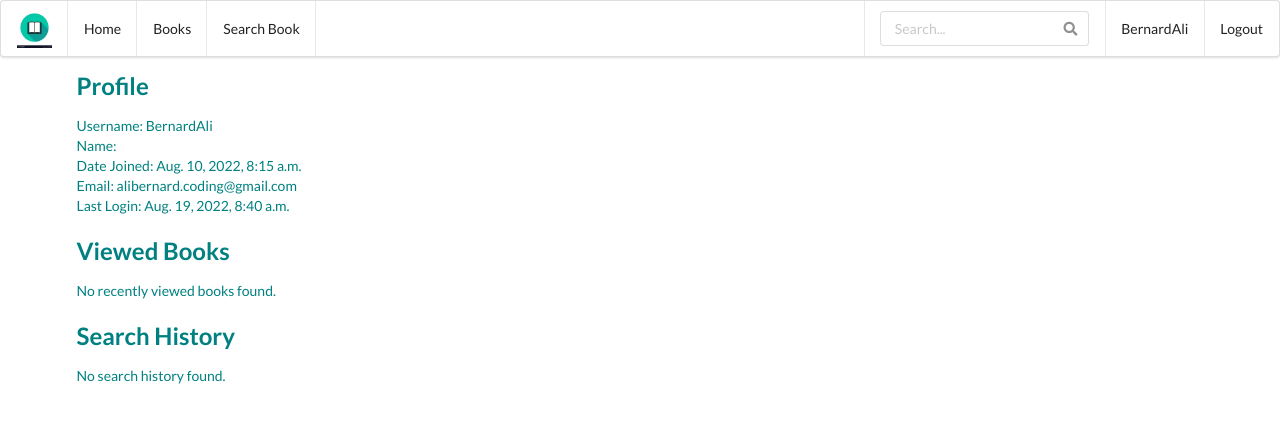
After one commit to BernardAli/Bookr, a Django app: page /accounts/profile/ in a window 1280 px wide. The commit adds this page. Shown: the top 423 px of the page. Run offline with Django 4.2, Linux system fonts and the light colour scheme; a user stored in the database is signed in.

Commit message:
Added Login and Session

```diff
--- a/mysite/settings.py
+++ b/mysite/settings.py
@@ -129,3 +129,6 @@ MEDIA_ROOT = os.path.join(BASE_DIR, 'media')
 # https://docs.djangoproject.com/en/4.1/ref/settings/#default-auto-field
 
 DEFAULT_AUTO_FIELD = 'django.db.models.BigAutoField'
+
+# LOGIN_REDIRECT_URL = 'home'
+LOGOUT_REDIRECT_URL = 'login'
--- a/mysite/urls.py
+++ b/mysite/urls.py
@@ -18,8 +18,12 @@ from django.conf.urls.static import static
 from django.contrib import admin
 from django.urls import path, include
 
+from .views import profile
+
 urlpatterns = [
+    path("accounts/", include("django.contrib.auth.urls")),
     path('admin/', admin.site.urls),
+    path('accounts/profile/', profile, name='profile'),
     path('', include('reviews.urls'))
 ]
 
--- /dev/null
+++ b/mysite/views.py
@@ -0,0 +1,7 @@
+from django.shortcuts import render
+from django.contrib.auth.decorators import login_required
+
+
+@login_required
+def profile(request):
+    return render(request, 'profile.html')
--- a/templates/base.html
+++ b/templates/base.html
@@ -19,7 +19,6 @@
           <a class="item" href="{% url 'home' %}">Home</a>
           <a class="item" href="{% url 'book_list' %}">Books</a>
           <a class="item" href="{% url 'book_search' %}">Search Book</a>
-          <a class="item">Sign-in</a>
 
         <div class="right menu">
             <div class="item">
@@ -28,9 +27,13 @@
                 <i class="search link icon"></i>
               </div>
             </div>
-            <a class="ui item">
-              Logout
-            </a>
+            {% if user.is_authenticated %}
+                <a class="item" href="{% url 'profile' %}">{{ user.username }}</a>
+                <a class="ui item" href="{% url 'logout' %}"> Logout </a>
+            {% else %}
+                <a class="item" href="{% url 'login' %}">Sign-in</a>
+                <a class="ui item" href=""> Register </a>
+            {% endif %}
         </div>
     </div>
 
--- /dev/null
+++ b/templates/profile.html
@@ -0,0 +1,45 @@
+{% extends "base.html" %}
+{% block title %}Bookr{% endblock %}
+{% block content %}
+<h2>Profile</h2>
+<div>
+    <p>
+        Username: {{ request.user.username }}
+        <br>
+        Name: {{ request.user.first_name }} {{ request.user.last_name}}
+        <br>
+        Date Joined: {{ request.user.date_joined }}
+        <br>
+        Email: {{ request.user.email }}
+        <br>
+        Last Login: {{ request.user.last_login }}
+        <br>
+    </p>
+</div>
+<br>
+<div class="infocell" >
+      <h2>Viewed Books</h2>
+      <p>
+      {% for book_id, book_title in request.session.viewed_books %}
+      <a href="/books/{{ book_id }}">{{ book_title }}</a><br>
+      {% empty %}
+            No recently viewed books found.
+      {% endfor %}
+      </p>
+</div>
+<br>
+<div class="infocell" >
+    <h2>Search History</h2>
+    <p>
+      {% for search_in, search in request.session.search_history %}
+      <a href="{% url 'book_search' %}?search={{search|urlencode}}&search_in={{ search_in}}" >
+            {{ search }} ({{ search_in }})</a>
+      <br>
+      {% empty %}
+        No search history found.
+      {% endfor %}
+    </p>
+  </div>
+
+
+{% endblock %}
--- a/templates/reviews/book_detail.html
+++ b/templates/reviews/book_detail.html
@@ -5,8 +5,14 @@
     <h3>Book Details</h3>
     {% if book.cover %}
         <img src="{{ book.cover.url }}" alt="">
+        <br>
     {% else %}
         <p>No Image Added yet</p>
+    {% endif %}
+    {% if book.sample %}
+        <a href="{{ book.sample.url }}">Download Sample</a>
+    {% else %}
+        <p>No Sample Added yet</p>
     {% endif %}
     <hr>
     <span>Title: </span> <span>{{ book.title }}</span>
```
Also changed, not shown: reviews/views.py (+25 -0 lines), templates/registration/login.html (added, +11 -0 lines), templates/registration/signup.html (added, +11 -0 lines), db.sqlite3.
